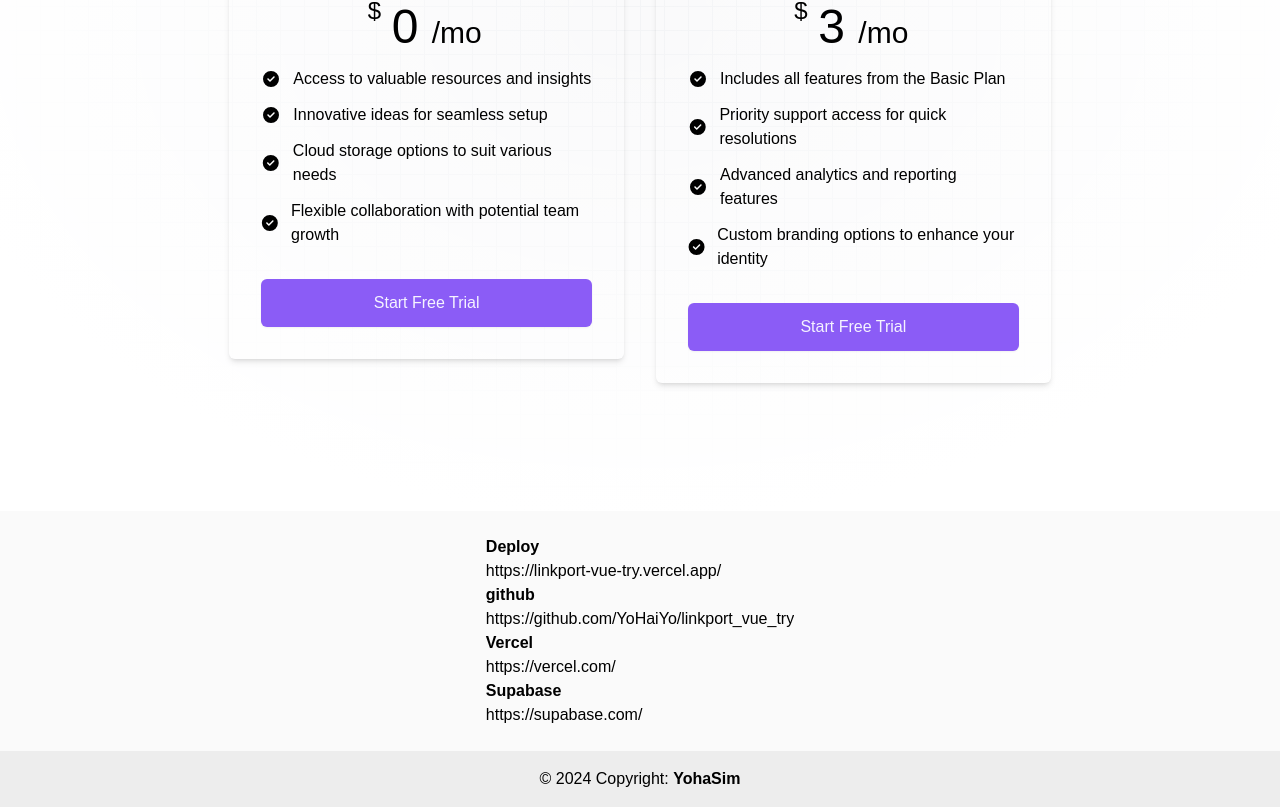
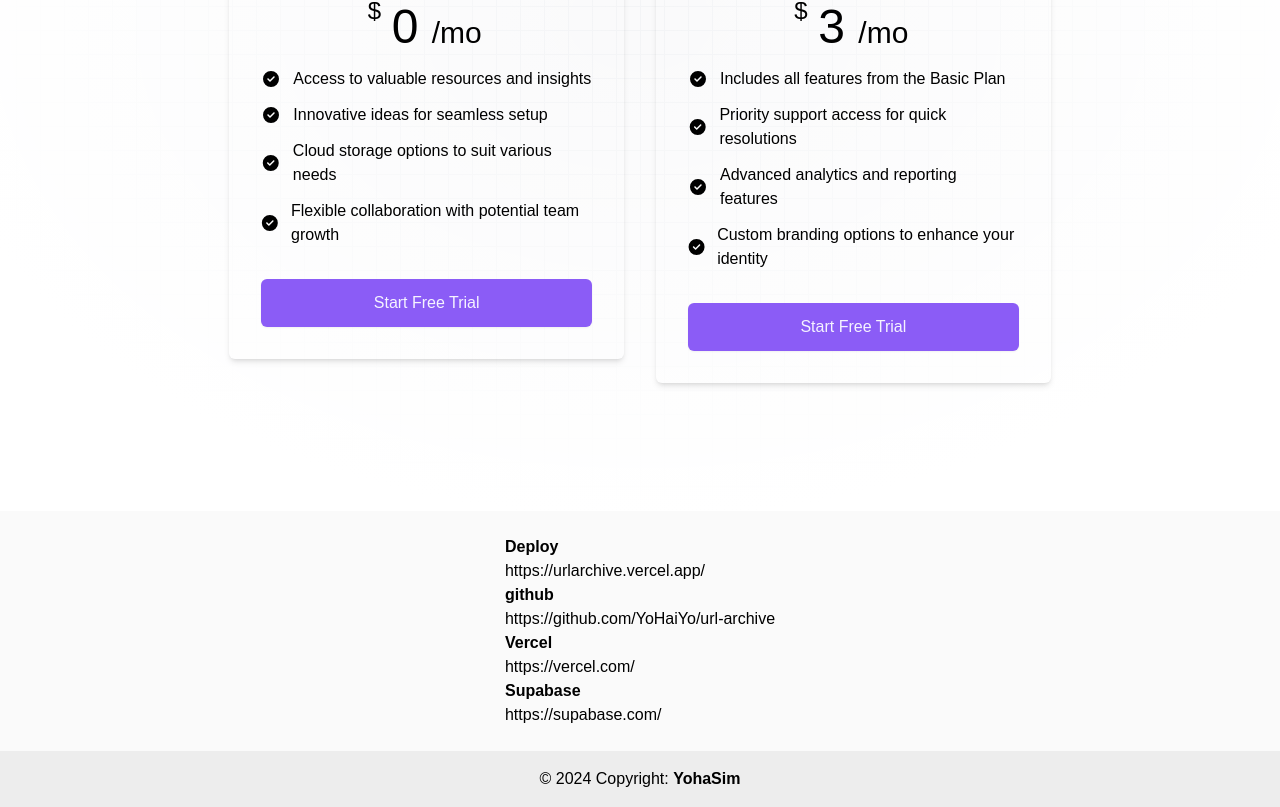
Before and after one commit to YoHaiYo/url-archive, a Vue app: page / in a window 1280 px wide. Shown: the part 2763-3570 px from the top of the page. Built offline with nearby package versions, Linux system fonts and the light colour scheme; no server answers.

Commit message:
프로젝트명 변경. footer 경로변경

```diff
--- a/src/components/Footer.vue
+++ b/src/components/Footer.vue
@@ -162,20 +162,20 @@
             <b class="mr-1">Deploy</b>
             <a
               class="truncate"
-              href="https://linkport-vue-try.vercel.app/"
+              href="https://urlarchive.vercel.app/"
               target="_blank"
             >
-              https://linkport-vue-try.vercel.app/
+              https://urlarchive.vercel.app/
             </a>
           </li>
           <li class="flex flex-col flex-wrap">
             <b class="mr-1">github</b>
             <a
               class="truncate"
-              href="https://github.com/YoHaiYo/linkport_vue_try"
+              href="https://github.com/YoHaiYo/url-archive"
               target="_blank"
             >
-              https://github.com/YoHaiYo/linkport_vue_try
+              https://github.com/YoHaiYo/url-archive
             </a>
           </li>
           <li class="flex flex-col flex-wrap">
```
Also changed, not shown: 1 other file (tests, documents, lock files or other folders).
